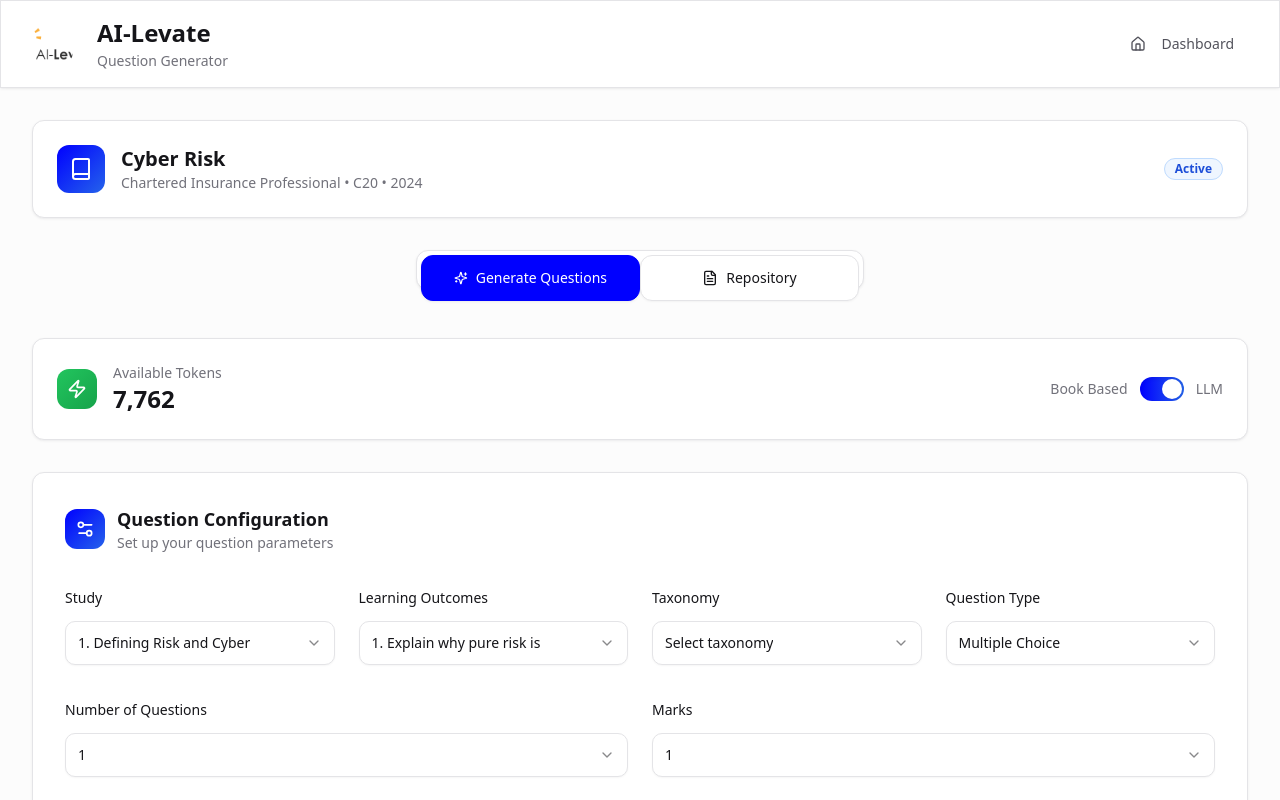
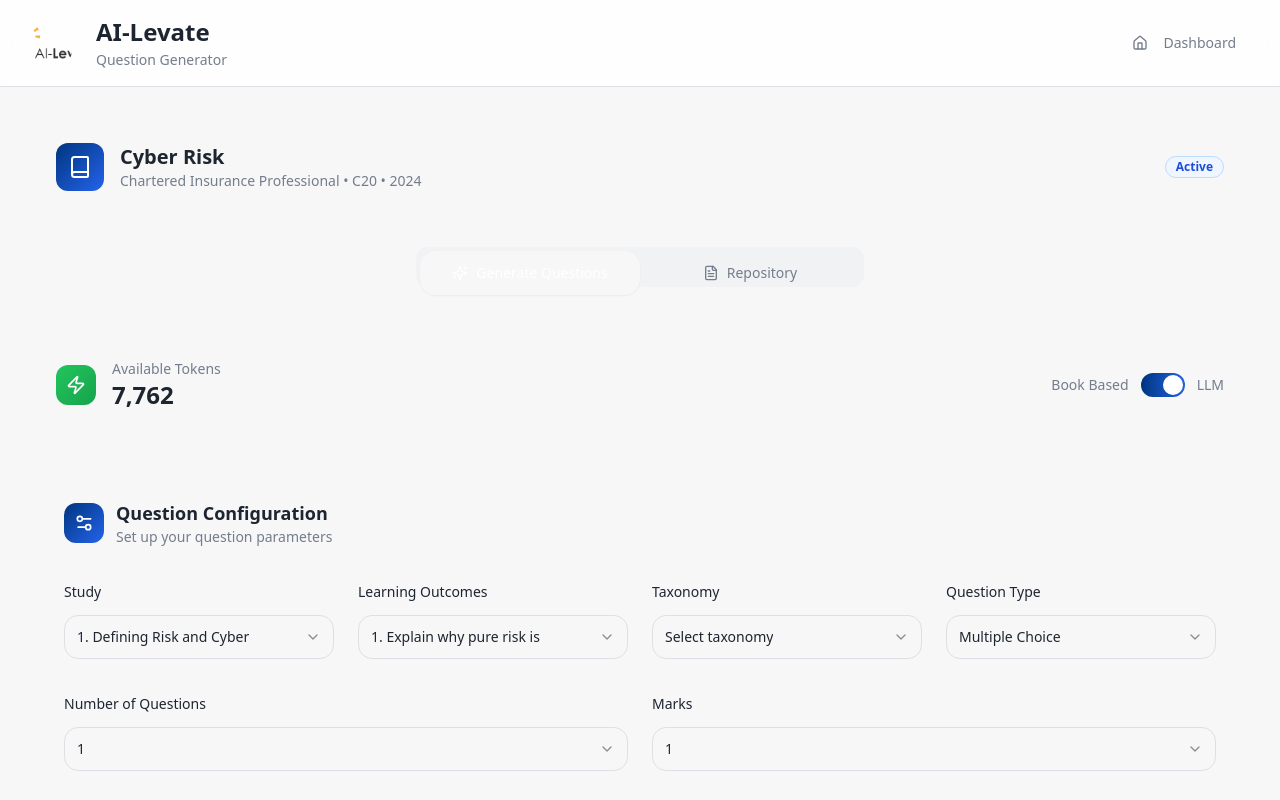
Before and after one commit to anantha-krishna-ks/ai-levate-new-ui, a React (Vite) app: page /question-generator/1 in a window 1280 px wide. Shown: the top 800 px of the page. Built offline with nearby package versions, Linux system fonts and the light colour scheme.

Commit message:
Refactor: Enhance UI with premium design
Apply a premium design with primary color "#044081", top-notch UX elements, effects, and micro-interactions to create an AI web app feel.

```diff
--- a/src/index.css
+++ b/src/index.css
@@ -8,73 +8,77 @@ All colors MUST be HSL.
 
 @layer base {
   :root {
-    /* Superhuman-inspired color palette */
-    --background: 0 0% 99%;
-    --foreground: 240 10% 9%;
+    /* Premium AI App Color Palette */
+    --background: 240 6% 97%;
+    --foreground: 215 25% 15%;
 
     --card: 0 0% 100%;
-    --card-foreground: 240 10% 9%;
+    --card-foreground: 215 25% 15%;
 
     --popover: 0 0% 100%;
-    --popover-foreground: 240 10% 9%;
+    --popover-foreground: 215 25% 15%;
 
-    --primary: 240 100% 50%;
+    --primary: 215 100% 25%; /* #044081 */
     --primary-foreground: 0 0% 100%;
 
-    --secondary: 240 5% 96%;
-    --secondary-foreground: 240 6% 10%;
+    --secondary: 215 15% 95%;
+    --secondary-foreground: 215 25% 15%;
 
-    --muted: 240 5% 96%;
-    --muted-foreground: 240 4% 46%;
+    --muted: 215 15% 95%;
+    --muted-foreground: 215 10% 50%;
 
-    --accent: 240 100% 50%;
-    --accent-foreground: 0 0% 100%;
+    --accent: 190 100% 50%; /* AI cyan accent */
+    --accent-foreground: 215 25% 15%;
 
     --destructive: 0 84% 60%;
     --destructive-foreground: 0 0% 98%;
 
-    --border: 240 6% 90%;
-    --input: 240 6% 90%;
-    --ring: 240 100% 50%;
+    --border: 215 15% 88%;
+    --input: 215 15% 88%;
+    --ring: 215 100% 25%;
 
-    --radius: 0.75rem;
+    --radius: 1rem;
 
-    /* Premium shadows and effects */
-    --shadow-xs: 0 1px 2px 0 hsl(240 6% 10% / 0.04);
-    --shadow-sm: 0 1px 3px 0 hsl(240 6% 10% / 0.06), 0 1px 2px -1px hsl(240 6% 10% / 0.06);
-    --shadow-md: 0 4px 6px -1px hsl(240 6% 10% / 0.07), 0 2px 4px -2px hsl(240 6% 10% / 0.07);
-    --shadow-lg: 0 10px 15px -3px hsl(240 6% 10% / 0.08), 0 4px 6px -4px hsl(240 6% 10% / 0.08);
-    --shadow-xl: 0 20px 25px -5px hsl(240 6% 10% / 0.09), 0 8px 10px -6px hsl(240 6% 10% / 0.09);
-    --shadow-2xl: 0 25px 50px -12px hsl(240 6% 10% / 0.2);
-    --shadow-inner: inset 0 2px 4px 0 hsl(240 6% 10% / 0.04);
+    /* AI-themed gradients */
+    --gradient-ai-primary: linear-gradient(135deg, hsl(215 100% 25%), hsl(215 100% 35%));
+    --gradient-ai-accent: linear-gradient(135deg, hsl(190 100% 50%), hsl(200 100% 60%));
+    --gradient-neural: linear-gradient(135deg, hsl(215 100% 25%) 0%, hsl(190 100% 50%) 50%, hsl(270 100% 60%) 100%);
+    --gradient-glow: radial-gradient(circle at center, hsl(215 100% 25% / 0.15) 0%, transparent 70%);
 
-    /* Superhuman-specific colors */
-    --blue-50: 240 100% 98%;
-    --blue-100: 240 100% 95%;
-    --blue-500: 240 100% 50%;
-    --blue-600: 240 100% 45%;
-    --blue-700: 240 100% 40%;
+    /* Premium shadows */
+    --shadow-neural: 0 0 30px hsl(215 100% 25% / 0.3), 0 0 60px hsl(190 100% 50% / 0.2);
+    --shadow-ai-glow: 0 0 40px hsl(215 100% 25% / 0.4);
+    --shadow-premium: 0 25px 50px -12px hsl(215 25% 15% / 0.25);
+    --shadow-floating: 0 32px 64px -12px hsl(215 25% 15% / 0.4);
 
-    --gray-50: 240 5% 98%;
-    --gray-100: 240 5% 96%;
-    --gray-200: 240 5% 92%;
-    --gray-300: 240 5% 84%;
-    --gray-400: 240 4% 64%;
-    --gray-500: 240 4% 46%;
-    --gray-600: 240 5% 34%;
-    --gray-700: 240 5% 26%;
-    --gray-800: 240 6% 16%;
-    --gray-900: 240 10% 9%;
+    /* AI-specific colors */
+    --ai-primary: 215 100% 25%;
+    --ai-secondary: 190 100% 50%;
+    --ai-tertiary: 270 100% 60%;
+    --ai-neural: 215 100% 15%;
+    --ai-glow: 190 100% 70%;
+
+    /* Enhanced grays */
+    --gray-50: 215 15% 98%;
+    --gray-100: 215 15% 95%;
+    --gray-200: 215 15% 90%;
+    --gray-300: 215 15% 82%;
+    --gray-400: 215 10% 60%;
+    --gray-500: 215 10% 50%;
+    --gray-600: 215 15% 35%;
+    --gray-700: 215 20% 25%;
+    --gray-800: 215 25% 15%;
+    --gray-900: 215 30% 8%;
 
     /* Sidebar colors */
-    --sidebar-background: 240 5% 98%;
-    --sidebar-foreground: 240 5% 26%;
-    --sidebar-primary: 240 100% 50%;
+    --sidebar-background: 215 15% 98%;
+    --sidebar-foreground: 215 20% 25%;
+    --sidebar-primary: 215 100% 25%;
     --sidebar-primary-foreground: 0 0% 98%;
-    --sidebar-accent: 240 5% 96%;
-    --sidebar-accent-foreground: 240 6% 10%;
-    --sidebar-border: 240 6% 90%;
-    --sidebar-ring: 240 100% 50%;
+    --sidebar-accent: 215 15% 95%;
+    --sidebar-accent-foreground: 215 25% 15%;
+    --sidebar-border: 215 15% 88%;
+    --sidebar-ring: 215 100% 25%;
   }
 
   .dark {
@@ -167,95 +171,178 @@ All colors MUST be HSL.
   100% { opacity: 1; transform: scale(1); }
 }
 
+@keyframes neural-pulse {
+  0%, 100% {
+    box-shadow: 0 0 20px hsl(var(--ai-primary) / 0.3), 0 0 40px hsl(var(--ai-secondary) / 0.2);
+  }
+  50% {
+    box-shadow: 0 0 30px hsl(var(--ai-primary) / 0.5), 0 0 60px hsl(var(--ai-secondary) / 0.4);
+  }
+}
+
+@keyframes ai-glow {
+  0%, 100% {
+    background-position: 0% 50%;
+    box-shadow: 0 0 30px hsl(var(--ai-secondary) / 0.3);
+  }
+  50% {
+    background-position: 100% 50%;
+    box-shadow: 0 0 50px hsl(var(--ai-secondary) / 0.5);
+  }
+}
+
+@keyframes data-flow {
+  0% { transform: translateX(-100%) scaleX(0); }
+  50% { transform: translateX(0%) scaleX(1); }
+  100% { transform: translateX(100%) scaleX(0); }
+}
+
+@keyframes micro-bounce {
+  0%, 100% { transform: translateY(0px); }
+  50% { transform: translateY(-2px); }
+}
+
 @layer utilities {
-  /* Superhuman-inspired utilities */
-  .surface-elevated {
+  /* Premium AI App Utilities */
+  .ai-surface {
     background: hsl(var(--card));
     border: 1px solid hsl(var(--border));
-    box-shadow: var(--shadow-sm);
+    box-shadow: var(--shadow-premium);
+    backdrop-filter: blur(20px);
+    position: relative;
+    overflow: hidden;
   }
 
-  .surface-elevated-hover:hover {
-    box-shadow: var(--shadow-md);
+  .ai-surface::before {
+    content: '';
+    position: absolute;
+    top: 0;
+    left: 0;
+    right: 0;
+    height: 1px;
+    background: var(--gradient-neural);
+    opacity: 0.6;
+  }
+
+  .ai-surface-hover:hover {
+    box-shadow: var(--shadow-floating);
+    transform: translateY(-2px);
+    border-color: hsl(var(--ai-secondary) / 0.3);
+  }
+
+  .ai-button-primary {
+    background: var(--gradient-ai-primary);
+    color: hsl(var(--primary-foreground));
+    border: 1px solid hsl(var(--ai-primary));
+    box-shadow: var(--shadow-ai-glow);
+    transition: all 0.2s cubic-bezier(0.4, 0, 0.2, 1);
+    position: relative;
+    overflow: hidden;
+  }
+
+  .ai-button-primary::before {
+    content: '';
+    position: absolute;
+    top: 0;
+    left: -100%;
+    width: 100%;
+    height: 100%;
+    background: linear-gradient(90deg, transparent, hsl(var(--ai-glow) / 0.3), transparent);
+    transition: left 0.5s;
+  }
+
+  .ai-button-primary:hover::before {
+    left: 100%;
+  }
+
+  .ai-button-primary:hover {
+    background: var(--gradient-neural);
+    box-shadow: var(--shadow-neural);
+    transform: translateY(-1px) scale(1.02);
+  }
+
+  .ai-button-secondary {
+    background: hsl(var(--card));
+    color: hsl(var(--foreground));
+    border: 1px solid hsl(var(--border));
+    box-shadow: 0 4px 12px hsl(var(--ai-primary) / 0.1);
+    transition: all 0.2s cubic-bezier(0.4, 0, 0.2, 1);
+  }
+
+  .ai-button-secondary:hover {
+    background: hsl(var(--gray-50));
+    border-color: hsl(var(--ai-primary) / 0.3);
+    box-shadow: 0 8px 25px hsl(var(--ai-primary) / 0.15);
     transform: translateY(-1px);
   }
 
-  .surface-floating {
+  .ai-input {
     background: hsl(var(--card));
     border: 1px solid hsl(var(--border));
-    box-shadow: var(--shadow-lg);
+    box-shadow: 0 2px 8px hsl(var(--ai-primary) / 0.05);
+    transition: all 0.2s cubic-bezier(0.4, 0, 0.2, 1);
   }
 
-  .surface-overlay {
-    background: hsl(var(--card));
-    border: 1px solid hsl(var(--border));
-    box-shadow: var(--shadow-xl);
-  }
-
-  .button-primary {
-    background: hsl(var(--primary));
-    color: hsl(var(--primary-foreground));
-    border: 1px solid hsl(var(--primary));
-    box-shadow: var(--shadow-sm);
-    transition: all 0.15s ease;
-  }
-
-  .button-primary:hover {
-    background: hsl(var(--blue-600));
-    border-color: hsl(var(--blue-600));
-    box-shadow: var(--shadow-md);
-    transform: translateY(-1px);
-  }
-
-  .button-secondary {
-    background: hsl(var(--card));
-    color: hsl(var(--foreground));
-    border: 1px solid hsl(var(--border));
-    box-shadow: var(--shadow-xs);
-    transition: all 0.15s ease;
-  }
-
-  .button-secondary:hover {
-    background: hsl(var(--gray-50));
-    border-color: hsl(var(--gray-300));
-    box-shadow: var(--shadow-sm);
-    transform: translateY(-1px);
-  }
-
-  .button-ghost {
-    background: transparent;
-    color: hsl(var(--gray-600));
-    border: 1px solid transparent;
-    transition: all 0.15s ease;
-  }
-
-  .button-ghost:hover {
-    background: hsl(var(--gray-100));
-    color: hsl(var(--gray-700));
-  }
-
-  .input-field {
-    background: hsl(var(--card));
-    border: 1px solid hsl(var(--border));
-    box-shadow: var(--shadow-xs);
-    transition: all 0.15s ease;
-  }
-
-  .input-field:focus {
-    border-color: hsl(var(--primary));
-    box-shadow: 0 0 0 3px hsl(var(--primary) / 0.1);
+  .ai-input:focus {
+    border-color: hsl(var(--ai-primary));
+    box-shadow: 0 0 0 3px hsl(var(--ai-primary) / 0.1), 0 4px 12px hsl(var(--ai-primary) / 0.15);
     outline: none;
   }
 
+  .ai-glow {
+    box-shadow: var(--shadow-ai-glow);
+    animation: ai-glow 3s ease-in-out infinite;
+  }
+
+  .neural-pulse {
+    animation: neural-pulse 2s ease-in-out infinite;
+  }
+
+  .ai-gradient-text {
+    background: var(--gradient-neural);
+    -webkit-background-clip: text;
+    -webkit-text-fill-color: transparent;
+    background-clip: text;
+  }
+
+  .data-flow::after {
+    content: '';
+    position: absolute;
+    top: 0;
+    left: 0;
+    right: 0;
+    height: 2px;
+    background: var(--gradient-ai-accent);
+    animation: data-flow 2s ease-in-out infinite;
+    opacity: 0.7;
+  }
+
+  .micro-interaction:hover {
+    animation: micro-bounce 0.3s ease-in-out;
+  }
+
+  .glass-morphism {
+    background: rgba(255, 255, 255, 0.05);
+    backdrop-filter: blur(20px);
+    border: 1px solid rgba(255, 255, 255, 0.1);
+  }
+
+  .ai-badge {
+    background: var(--gradient-ai-accent);
+    color: white;
+    border: none;
+    box-shadow: 0 4px 12px hsl(var(--ai-secondary) / 0.3);
+  }
+
   .animate-fade-in {
-    animation: fade-in 0.3s ease-out;
+    animation: fade-in 0.5s cubic-bezier(0.4, 0, 0.2, 1);
   }
 
   .animate-scale-in {
-    animation: scale-in 0.2s ease-out;
+    animation: scale-in 0.4s cubic-bezier(0.4, 0, 0.2, 1);
   }
 
-  .animate-slide-up {
-    animation: slide-up 0.4s ease-out;
+  .animate-neural-pulse {
+    animation: neural-pulse 2s ease-in-out infinite;
   }
 }
```
